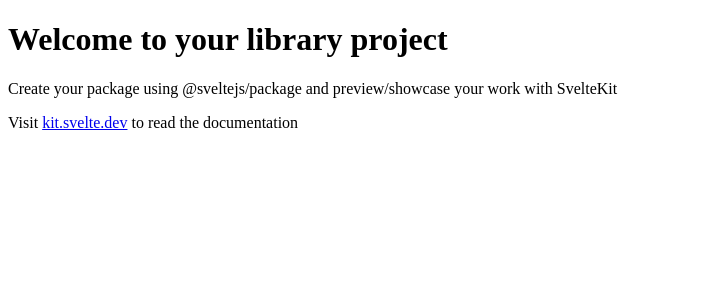
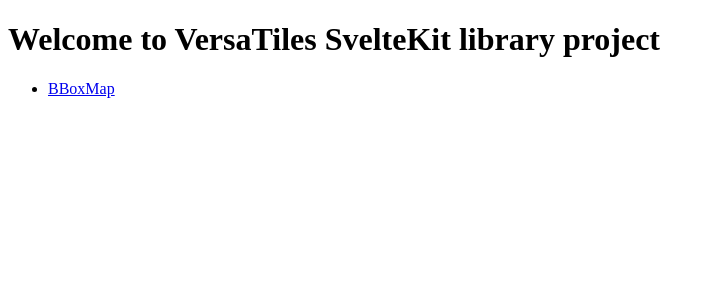
Before and after one commit to versatiles-org/node-versatiles-svelte, a SvelteKit app: page / in a window 1280 px wide. Shown: the top 300 px of the page, without its empty margins (0-715 px from the left). Built offline with nearby package versions, Linux system fonts and the light colour scheme.

Commit message:
feat: add test pages

```diff
--- a/src/routes/+page.svelte
+++ b/src/routes/+page.svelte
@@ -1,3 +1,4 @@
-<h1>Welcome to your library project</h1>
-<p>Create your package using @sveltejs/package and preview/showcase your work with SvelteKit</p>
-<p>Visit <a href="https://kit.svelte.dev">kit.svelte.dev</a> to read the documentation</p>
+<h1>Welcome to VersaTiles SvelteKit library project</h1>
+<ul>
+	<li><a href="bbox-map">BBoxMap</a></li>
+</ul>
--- /dev/null
+++ b/src/routes/bbox-map/+page.svelte
@@ -0,0 +1,5 @@
+<script lang="ts">
+	import { BBoxMap } from '$lib/index.js';
+</script>
+
+<BBoxMap />
```
